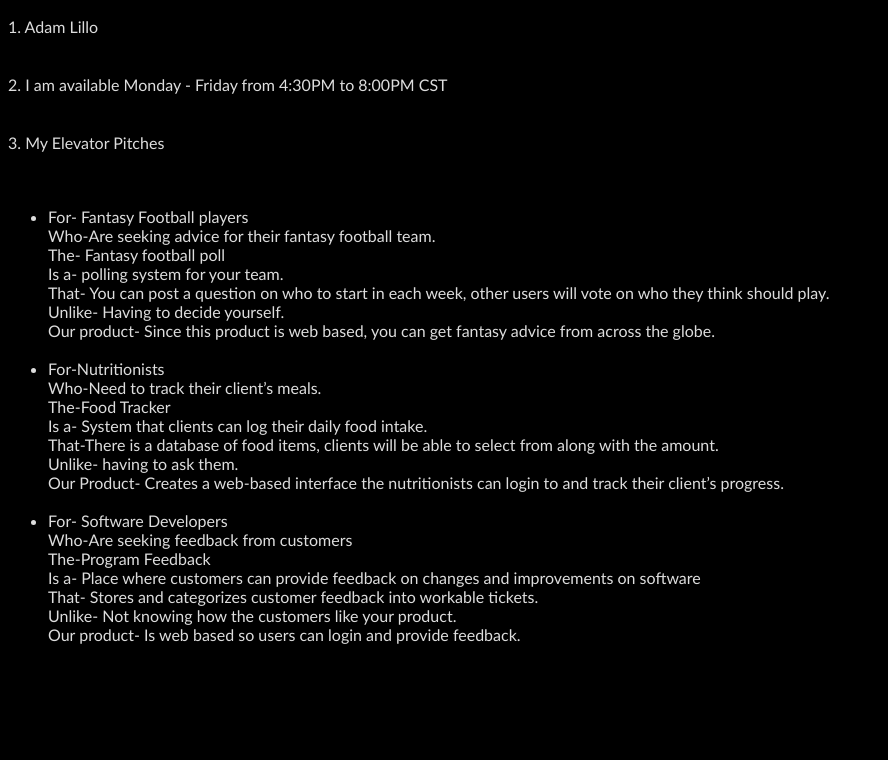
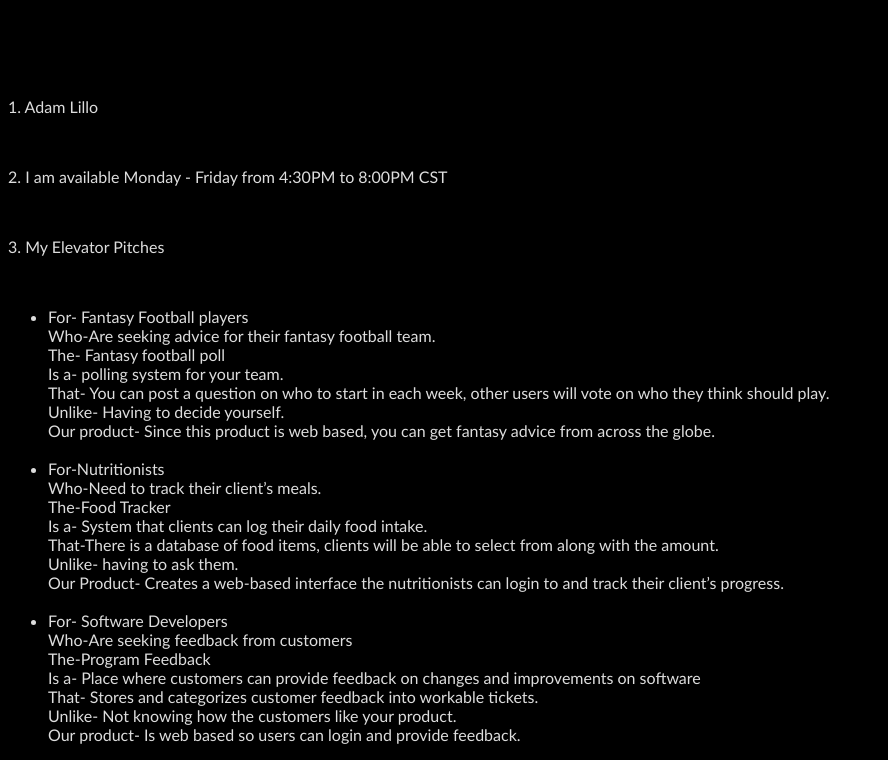
Before and after one commit to alillo2/demonstration, a plain HTML site: page index.html in a window 1280 px wide. Shown: the part 50-810 px from the top of the page, without its empty margins (0-888 px from the left). Drawn offline with Linux system fonts and the light colour scheme.

Commit message:
Update styles.css

```diff
--- a/styles.css
+++ b/styles.css
@@ -10,8 +10,8 @@ h1  {
 
 
 }
-h1, h2, h3, p {
-  margin: 0 0 20px 0;
+h1, h2, h3 {
+  margin: 0 0 100px 0;
 }
 ul {
   list-style-position: outside;
```
